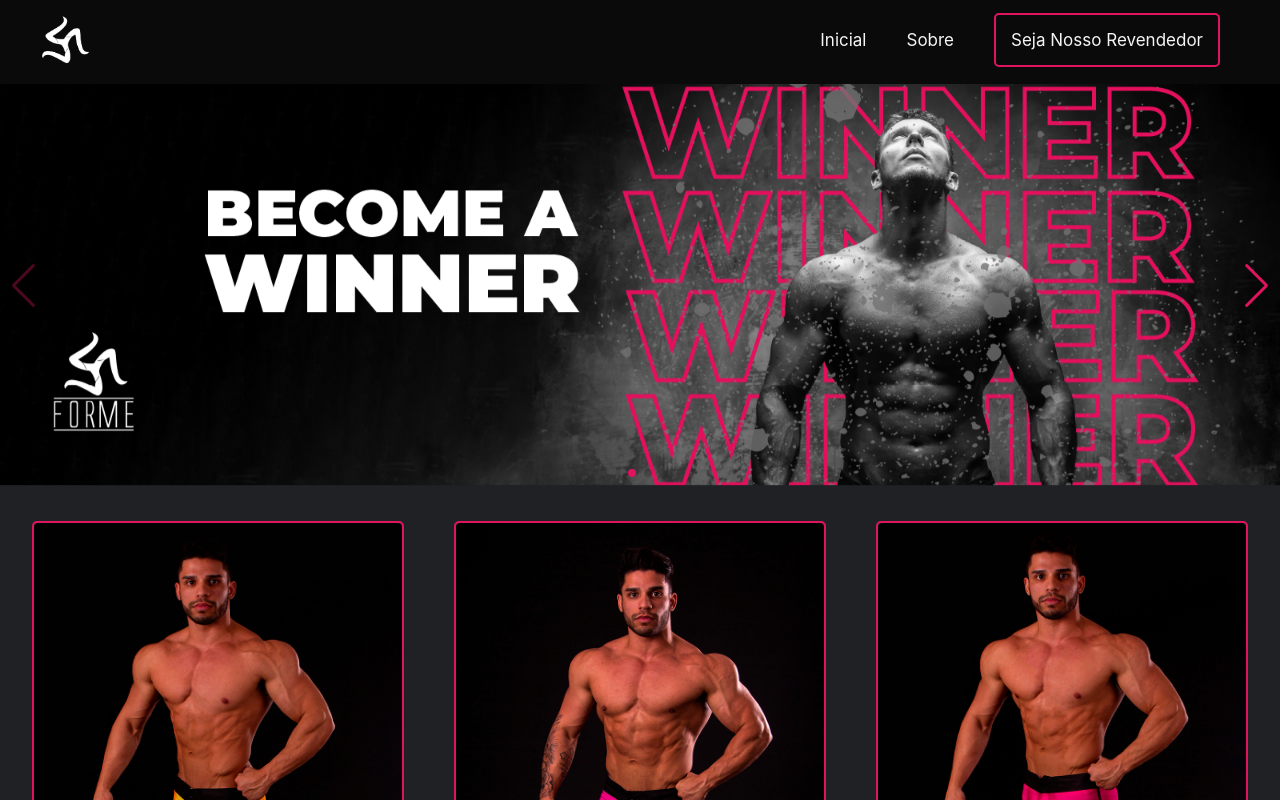
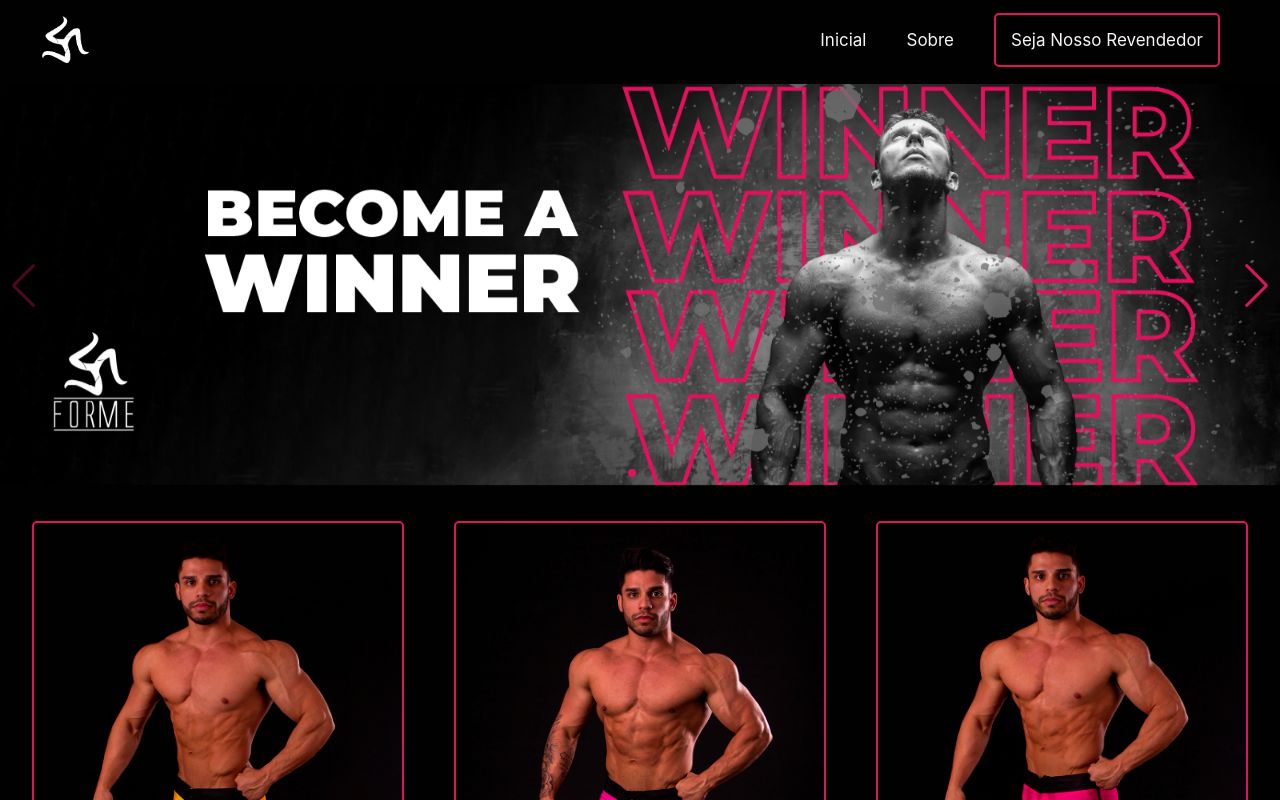
Before and after one commit to cayosantana/site-forme-project, a React (Vite) app: page / in a window 1280 px wide. Shown: the top 800 px of the page. Built offline with nearby package versions, Linux system fonts and the light colour scheme.

Commit message:
Atualização de cores
Atualização cores de background e menu

```diff
--- a/src/components/menu/menu.css
+++ b/src/components/menu/menu.css
@@ -7,7 +7,7 @@
     display: flex;
     justify-content: space-between;
     padding: 15px 60px 15px 40px;
-    background-color: #0A0A0A;
+    background-color: #010101;
 }
 .menu ul {
     display: flex;
--- a/src/index.css
+++ b/src/index.css
@@ -6,5 +6,5 @@
 
 body {
   font-family: Inter, system-ui, Avenir, Helvetica, Arial, sans-serif;
-  background-color: #202124;
+  background-color: #010101;
 }
```
